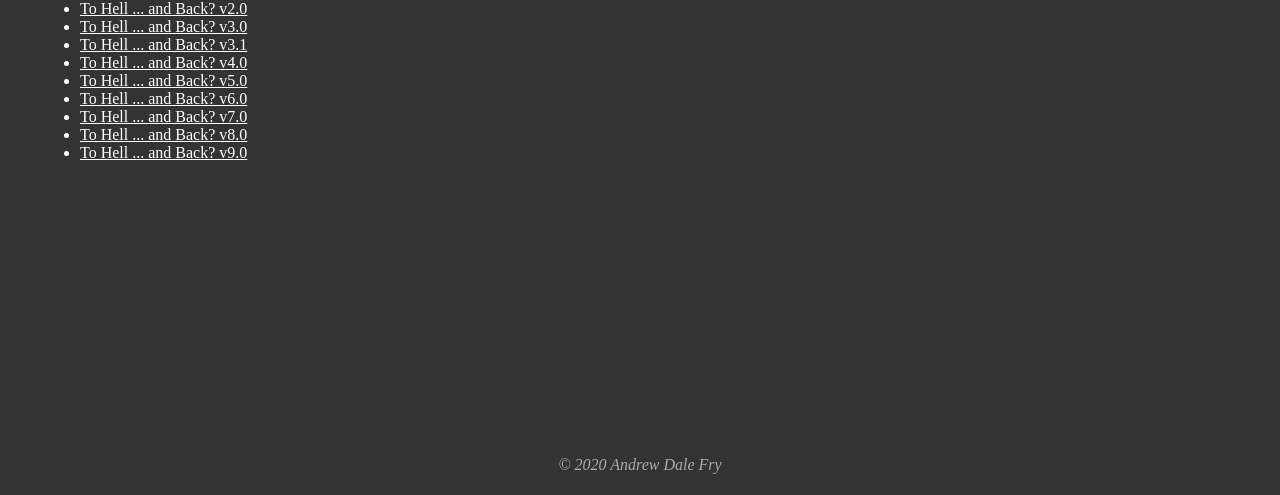
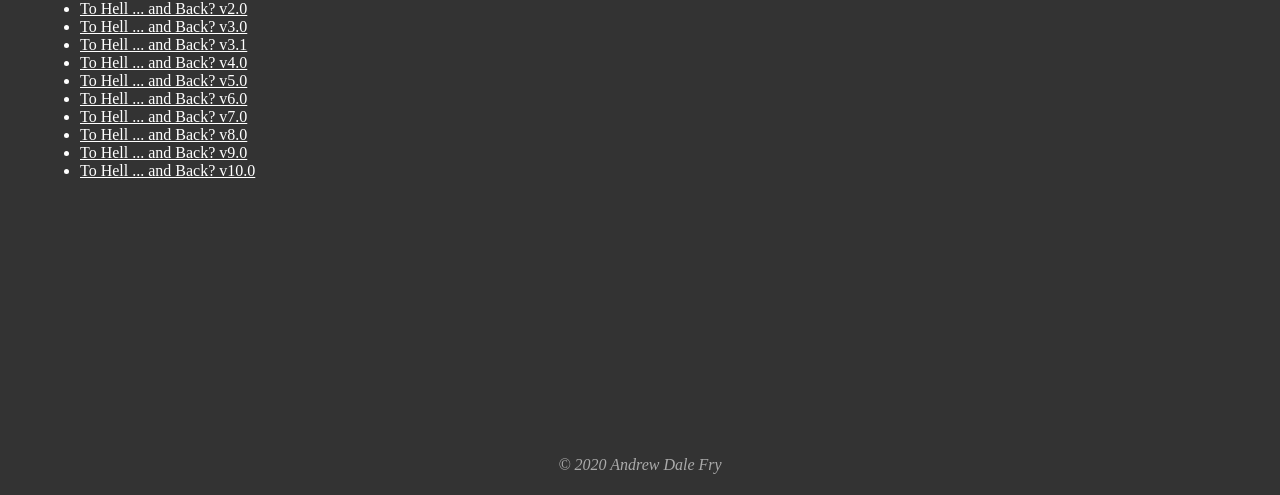
Before and after one commit to andyfry/rexlusc.us, an Eleventy site: page files.md in a window 1280 px wide. Shown: the part 305-800 px from the top of the page. Built offline with nearby package versions, Linux system fonts and the light colour scheme; Eleventy itself is replaced by a stand-in of ours; files that its build step writes are made by us from their sources.

Commit message:
Added version 10 of To Hell.

```diff
--- a/files.md
+++ b/files.md
@@ -16,3 +16,4 @@ layout: layout.njk
 - [To Hell ... and Back? v7.0](/files/ToHellv7.0.pdf)
 - [To Hell ... and Back? v8.0](/files/ToHellv8.0.pdf)
 - [To Hell ... and Back? v9.0](/files/ToHellv9.0.pdf)
+- [To Hell ... and Back? v10.0](/files/ToHellv10.0.pdf)
```
Also changed, not shown: 1 other file.
